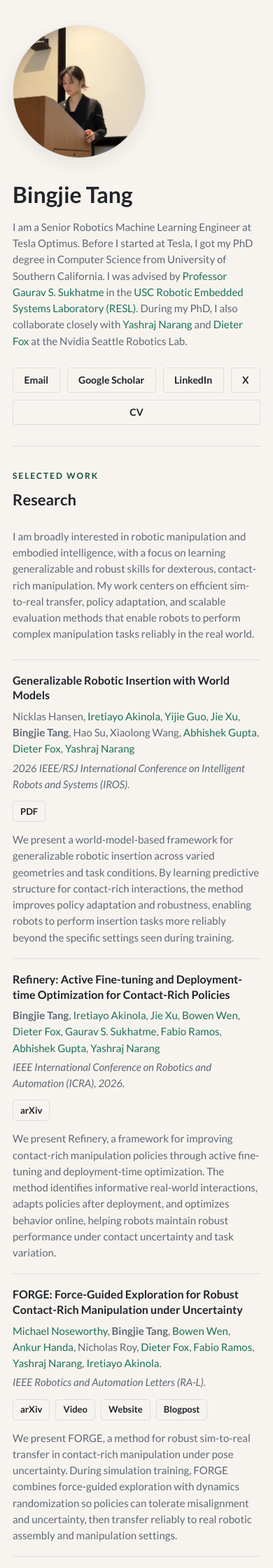
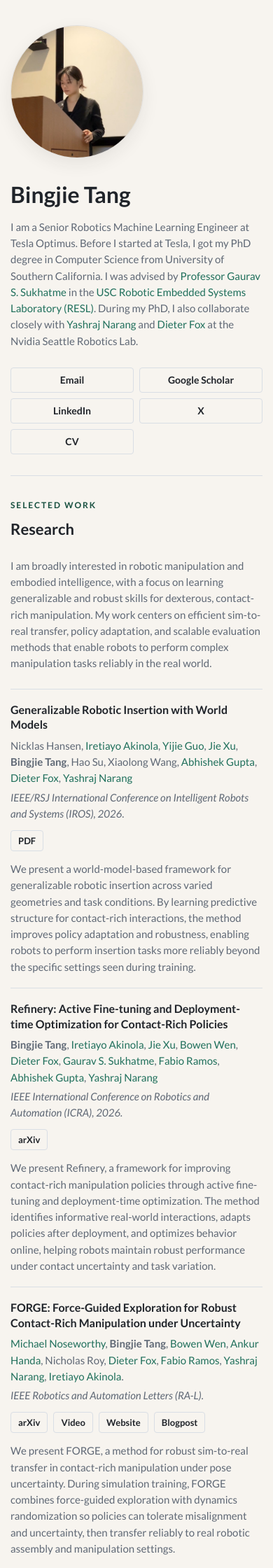
Before and after one commit to bingjietang718/bingjietang718.github.io, a Jekyll site: the page built from _posts/2026-02-01-world-models.markdown, in a window 390 px wide. Shown: the top 2240 px of the page at 70% size. Built offline with Jekyll 4.4.1, drawn with Linux system fonts in a browser that asks for light colours.

Commit message:
Update IROS venue wording

```diff
--- a/_layouts/default.html
+++ b/_layouts/default.html
@@ -14,7 +14,8 @@
   <link rel="preconnect" href="https://fonts.gstatic.com" crossorigin>
   <link href="https://fonts.googleapis.com/css?family=Lato:400,700,400italic,700italic" rel="stylesheet" type="text/css">
   <style>
-    .site-shell { width: min(100% - 36px, 840px); padding: 36px 0 30px; }
+    .site-shell { width: calc(100% - 36px); max-width: 840px; padding: 36px 0 30px; }
+    .bio, .section-intro > p, .authors, .excerpt { overflow-wrap: anywhere; }
     .hero { grid-template-columns: minmax(0, 1fr) 190px; gap: 34px; min-height: auto; padding-bottom: 30px; }
     .profile-photo { width: 190px; max-width: 100%; }
     h1 { font-size: 34px; line-height: 1.15; margin-bottom: 16px; }
@@ -25,8 +26,16 @@
     .publication-card { padding: 18px 0; border: 0; border-top: 1px solid var(--line); border-radius: 0; background: transparent; box-shadow: none; }
     @media (max-width: 760px) {
       .hero, .section-intro { grid-template-columns: 1fr; }
+      .site-shell { width: calc(100% - 28px); }
       .profile-photo { order: -1; width: 190px; max-width: 220px; }
       h1 { font-size: 32px; }
+      body { overflow-x: hidden; }
+      .contact-links { display: grid; grid-template-columns: repeat(3, minmax(0, 1fr)); gap: 8px; }
+      .contact-links a { min-width: 0; padding: 0 8px; }
+    }
+    @media (max-width: 520px) {
+      .site-shell { max-width: 360px; }
+      .contact-links { grid-template-columns: repeat(2, minmax(0, 1fr)); }
     }
   </style>
 </head>
--- a/_posts/2026-02-01-world-models.markdown
+++ b/_posts/2026-02-01-world-models.markdown
@@ -4,7 +4,7 @@ title:  "Generalizable Robotic Insertion with World Models"
 date:   2026-02-01
 categories: research
 authors: "Nicklas Hansen, <a href=\"https://scholar.google.com/citations?user=e1zesfMAAAAJ&hl=en\">Iretiayo Akinola</a>, <a href=\"https://scholar.google.com/citations?user=ONuIPv0AAAAJ&hl=en\">Yijie Guo</a>, <a href=\"https://people.csail.mit.edu/jiex/\">Jie Xu</a>, <strong>Bingjie Tang</strong>, Hao Su, Xiaolong Wang, <a href=\"https://scholar.google.com/citations?user=1wLVDP4AAAAJ&hl=en\">Abhishek Gupta</a>, <a href=\"https://scholar.google.com/citations?user=DqXsbPAAAAAJ&hl=en\">Dieter Fox</a>, <a href=\"https://scholar.google.com/citations?user=M3NuG7AAAAAJ&hl=en\">Yashraj Narang</a>"
-venue: "2026 IEEE/RSJ International Conference on Intelligent Robots and Systems (IROS)."
+venue: "IEEE/RSJ International Conference on Intelligent Robots and Systems (IROS), 2026."
 pdf: https://openreview.net/pdf?id=DR3n6IqGKI
 ---
 We present a world-model-based framework for generalizable robotic insertion across varied geometries and task conditions. By learning predictive structure for contact-rich interactions, the method improves policy adaptation and robustness, enabling robots to perform insertion tasks more reliably beyond the specific settings seen during training.
--- a/style.scss
+++ b/style.scss
@@ -59,7 +59,8 @@ strong {
 }
 
 .site-shell {
-  width: min(100% - 36px, 840px);
+  width: calc(100% - 36px);
+  max-width: 840px;
   margin: 0 auto;
   padding: 36px 0 30px;
 }
@@ -99,6 +100,7 @@ h1 {
   color: var(--muted);
   font-size: 15px;
   max-width: 70ch;
+  overflow-wrap: anywhere;
 }
 
 .contact-links {
@@ -179,6 +181,7 @@ h2 {
 .section-intro > p {
   color: var(--muted);
   max-width: 72ch;
+  overflow-wrap: anywhere;
 }
 
 .publication-list {
@@ -206,6 +209,11 @@ h3 {
 .venue,
 .excerpt {
   color: var(--muted);
+}
+
+.authors,
+.excerpt {
+  overflow-wrap: anywhere;
 }
 
 .authors {
@@ -272,7 +280,7 @@ span.highlight {
 
 @media (max-width: 760px) {
   .site-shell {
-    width: min(100% - 28px, 980px);
+    width: calc(100% - 28px);
     padding-top: 28px;
   }
 
@@ -305,11 +313,31 @@ span.highlight {
   .publication-card {
     padding: 18px;
   }
+
+  body {
+    overflow-x: hidden;
+  }
+
+  .contact-links {
+    display: grid;
+    grid-template-columns: repeat(3, minmax(0, 1fr));
+    gap: 8px;
+  }
+
+  .contact-links a {
+    min-width: 0;
+    padding: 0 8px;
+    justify-content: center;
+  }
 }
 
 @media (max-width: 460px) {
   body {
     font-size: 15px;
+  }
+
+  .site-shell {
+    max-width: 360px;
   }
 
   h1 {
@@ -324,4 +352,8 @@ span.highlight {
     flex: 1 1 auto;
     justify-content: center;
   }
+
+  .contact-links {
+    grid-template-columns: repeat(2, minmax(0, 1fr));
+  }
 }
```
